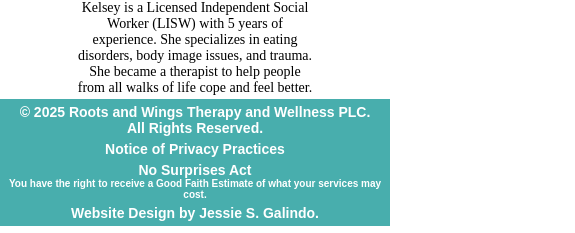
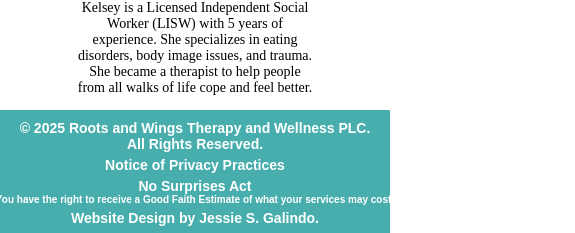
Before and after one commit to MrMessyFace/roots-and-wings-therapy, a React (Create React App) app: page / in a window 390 px wide. Shown: the part 4203-4436 px from the top of the page, 575 px wide, since content can reach past the window. Built offline with nearby package versions, Linux system fonts and the light colour scheme.

Commit message:
sizing tweaks

```diff
--- a/src/assets/css/App.css
+++ b/src/assets/css/App.css
@@ -11,7 +11,7 @@
 }
 
 .wrapper {
-  padding-bottom: 40px;
+  padding-bottom: 50px;
 }
 
 .home-page {
@@ -322,16 +322,23 @@
 
 .footer {
   display: flex;
-  flex-direction: row;
-  justify-content: space-around;
-  align-items: center;
   position: absolute;
   background-color: #48aead;
   font-size: 14px;
   font-weight: bold;
-  height: 60px;
+  height: auto;
   bottom: 0;
   width: 100%;
+}
+
+.footer-size {
+  display: flex;
+  flex-direction: row;
+  justify-content: space-around;
+  align-items: center;
+  width: 100%;
+  margin-top: 10px;
+  margin-bottom: 10px;
 }
 
 .footer-left,
@@ -391,9 +398,7 @@
   .banner-log-in-section,
   .group-photo-logo-section,
   .services-section,
-  .location-section,
-  .therapists-section,
-  .footer {
+  .location-section {
     width: 100%;
   }
 
@@ -477,7 +482,7 @@
 
 @media (max-width: 768px) {
   .wrapper {
-    padding-bottom: 50px;
+    padding-bottom: 60px;
   }
 
   .banner {
@@ -523,10 +528,6 @@
     width: 40%;
   }
 
-  .footer {
-    height: 70px;
-  }
-
   .copyright-section {
     width: 300%;
   }
@@ -546,7 +547,7 @@
 
 @media (max-width: 425px) {
   .wrapper {
-    padding-bottom: 80px;
+    padding-bottom: 90px;
   }
 
   .banner {
@@ -635,8 +636,7 @@
     margin-bottom: 10px;
   }
 
-  .footer {
-    height: auto;
+  .footer-size {
     flex-wrap: wrap;
   }
 
@@ -647,13 +647,7 @@
   }
 
   .copyright-section,
-  .surprises-section,
-  .web-designer-section {
-    width: 200%;
+  .surprises-section {
     margin-bottom: 5px;
   }
-
-  .copyright-section {
-    margin-top: 5px;
-  }
 }
--- a/src/components/Footer.js
+++ b/src/components/Footer.js
@@ -3,6 +3,7 @@
 const Footer = () => {
   return (
     <div className="footer">
+      <div className="footer-size">
         <div className="footer-left">
           <div className="copyright-section">
             <p>&copy; 2025 Roots and Wings Therapy and Wellness PLC.</p>
@@ -45,6 +46,7 @@
           </div>
         </div>
       </div>
+    </div>
   );
 };
 
```
Lines whose indentation alone changed are shown as unchanged.
